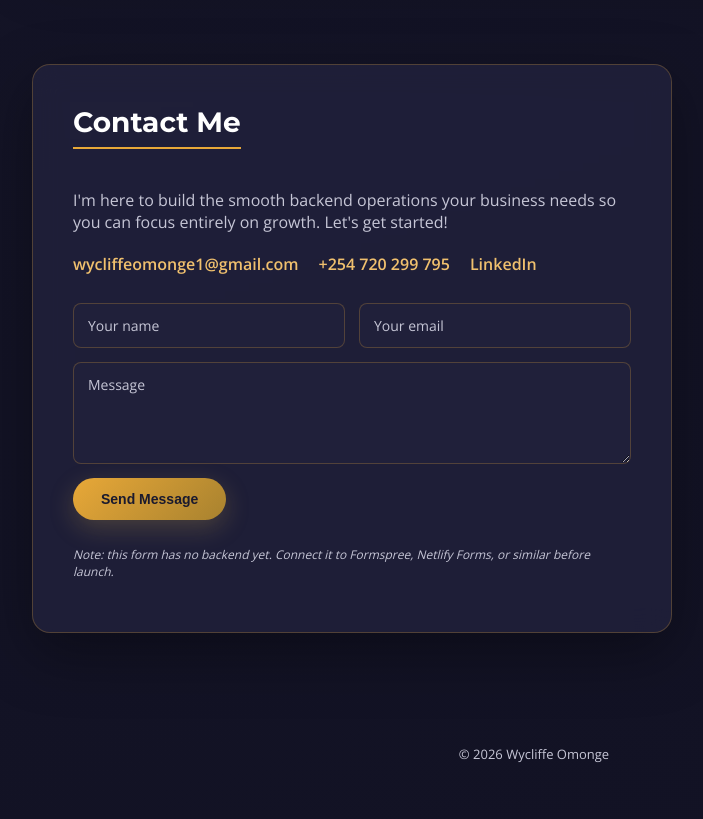
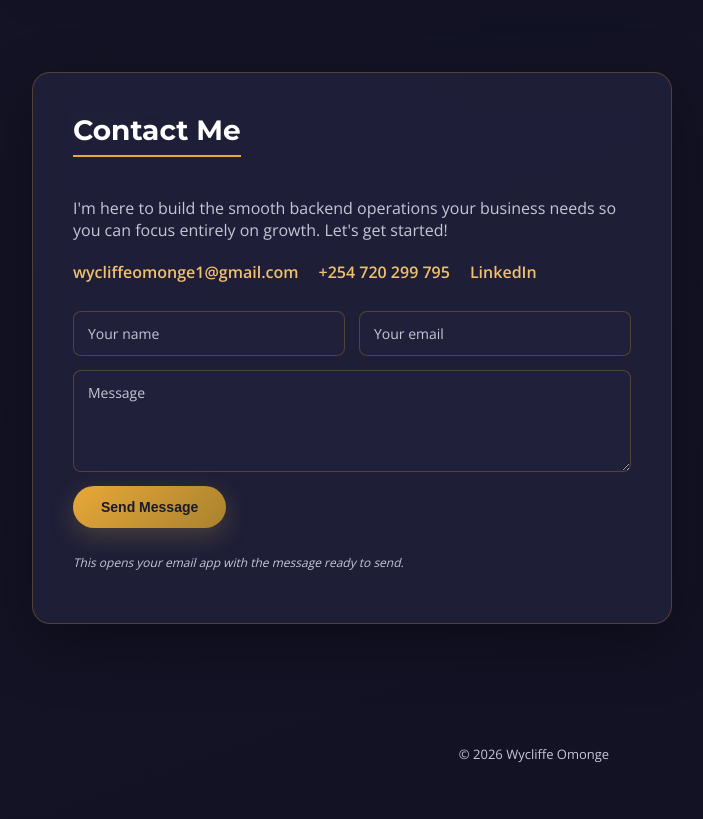
Before and after one commit to Omonge-007/Omonge-007.github.io, a plain HTML site: page index.html in a window 1280 px wide. Shown: the part 5451-6270 px from the top of the page, without its empty margins (104-807 px from the left). Drawn offline with nearby package versions, Linux system fonts and the light colour scheme.

Commit message:
Replace the unfinished form note with sender guidance
Co-Authored-By: Claude Opus 5 <noreply@anthropic.com>
Claude-Session: https://claude.ai/code/session_01EruuHBaKsk3xteWH54nH8i

```diff
--- a/index.html
+++ b/index.html
@@ -293,7 +293,7 @@
         </div>
         <textarea name="message" rows="4" placeholder="Message" required></textarea>
         <button type="submit" class="btn btn-primary">Send Message</button>
-        <p class="form-note">Note: this form has no backend yet. Connect it to Formspree, Netlify Forms, or similar before launch.</p>
+        <p class="form-note" id="formNote">This opens your email app with the message ready to send.</p>
       </form>
     </div>
   </section>
```
